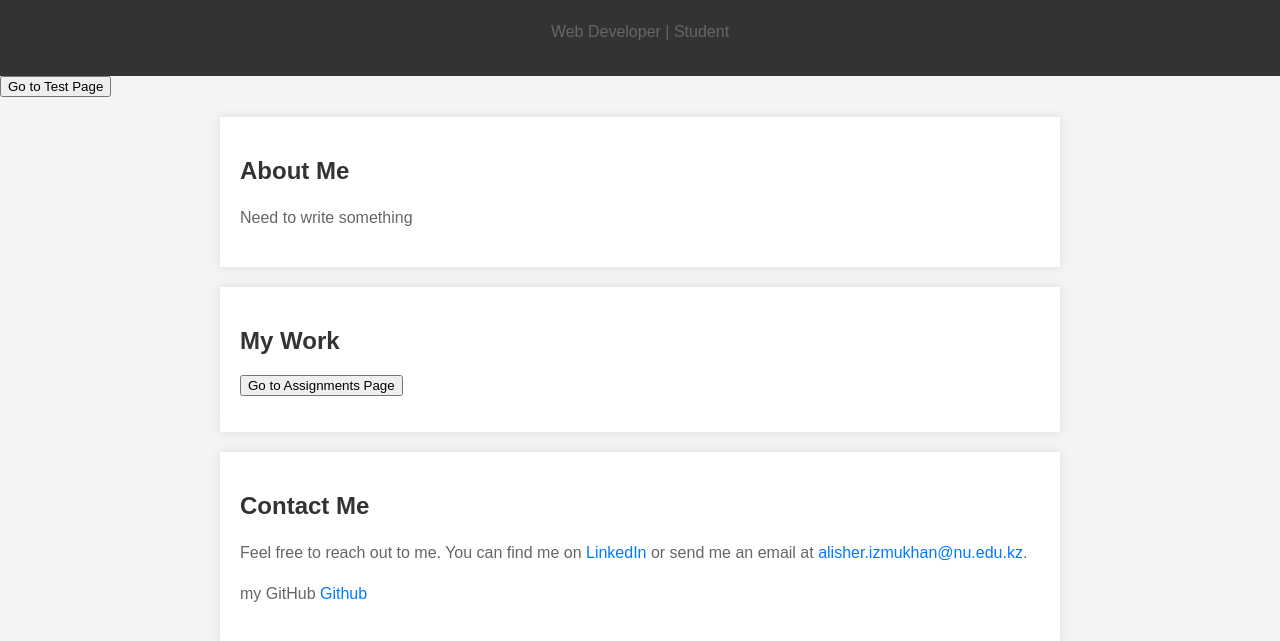
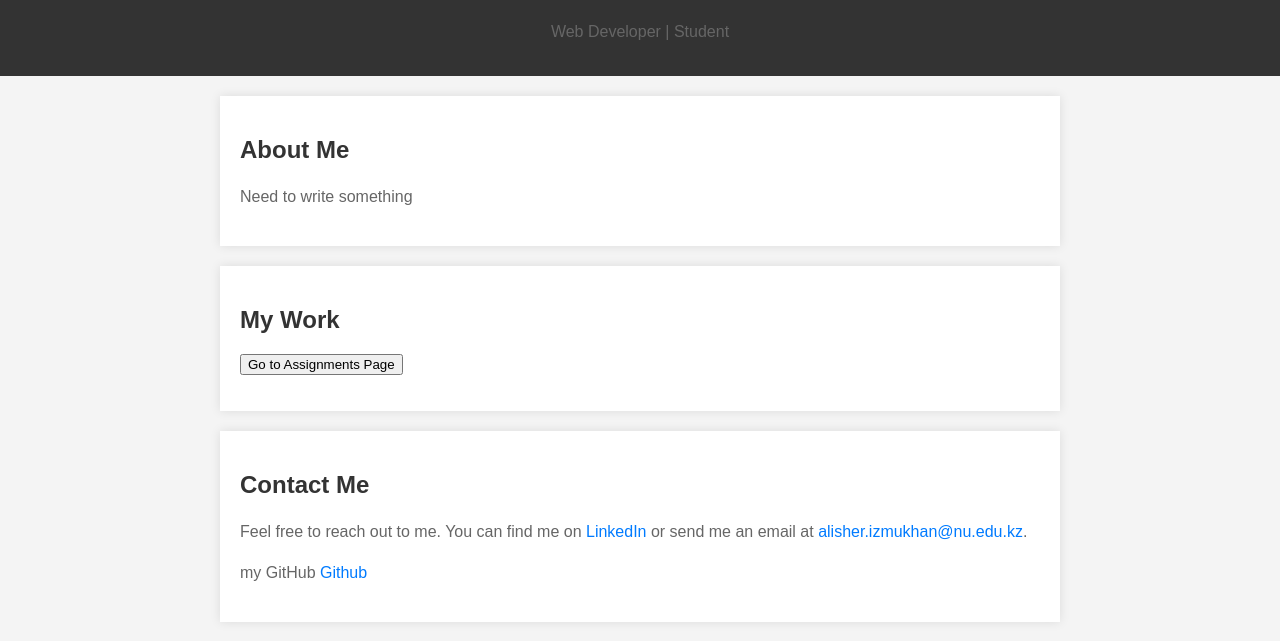
Before and after one commit to n3koman/wcs-portfolio-front, a plain HTML site: page index.html in a window 1280 px wide. Shown: the part 77-718 px from the top of the page. Drawn offline with Linux system fonts and the light colour scheme.

Commit message:
Update index.html

```diff
--- a/index.html
+++ b/index.html
@@ -11,9 +11,9 @@
       <h1>Alisher Izmukhan</h1>
       <p>Web Developer | Student</p>
     </header>
-    <a href="test.html">
+    <!-- <a href="test.html">
       <button>Go to Test Page</button>
-    </a>
+    </a> -->
     <section>
       <h2>About Me</h2>
       <p>Need to write something</p>
```
